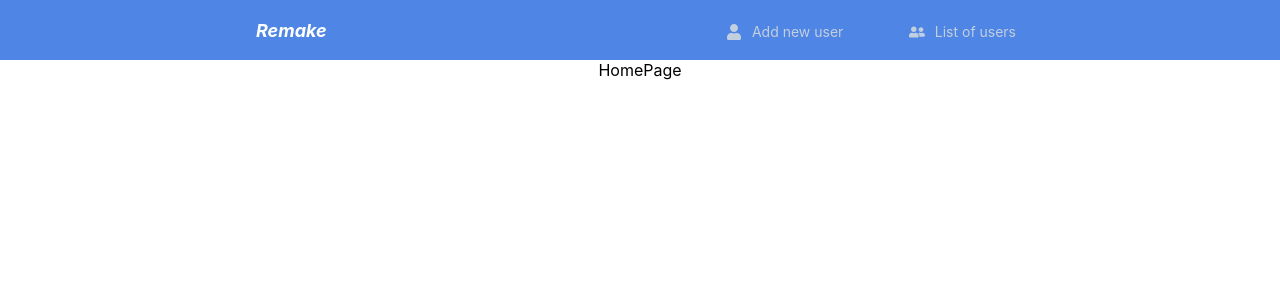
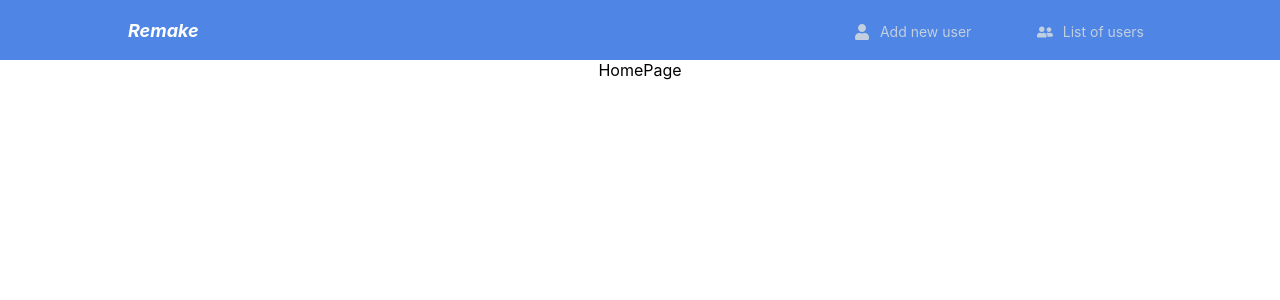
Before and after one commit to andrey-dihtiarov/wizard-form-react, a React (Create React App) app: page / in a window 1280 px wide. Shown: the top 300 px of the page. Built offline with nearby package versions, Linux system fonts and the light colour scheme.

Commit message:
user-list-and-profile: container-width updated

```diff
--- a/src/assets/scss/constants/_general.scss
+++ b/src/assets/scss/constants/_general.scss
@@ -1 +1 @@
-$container-width: 768px;
+$container-width: 1024px;
```
